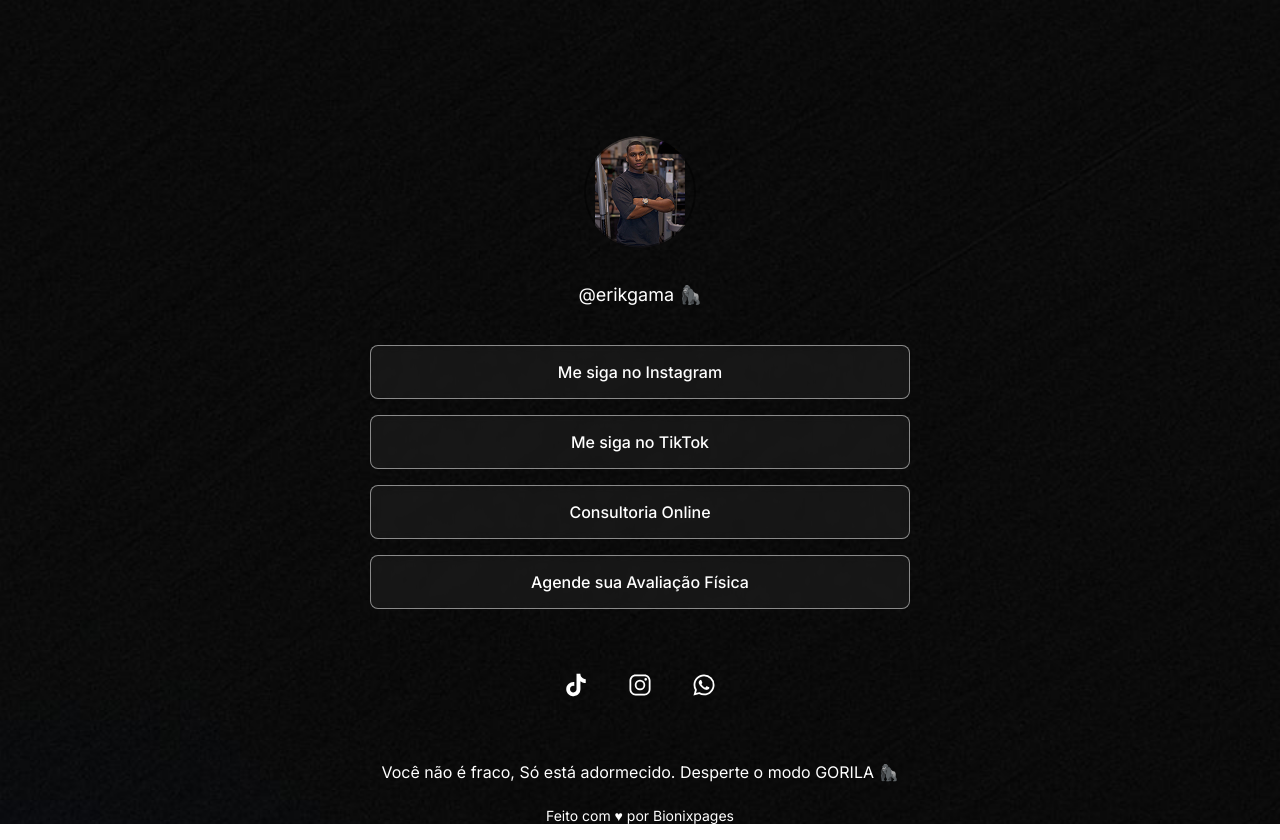
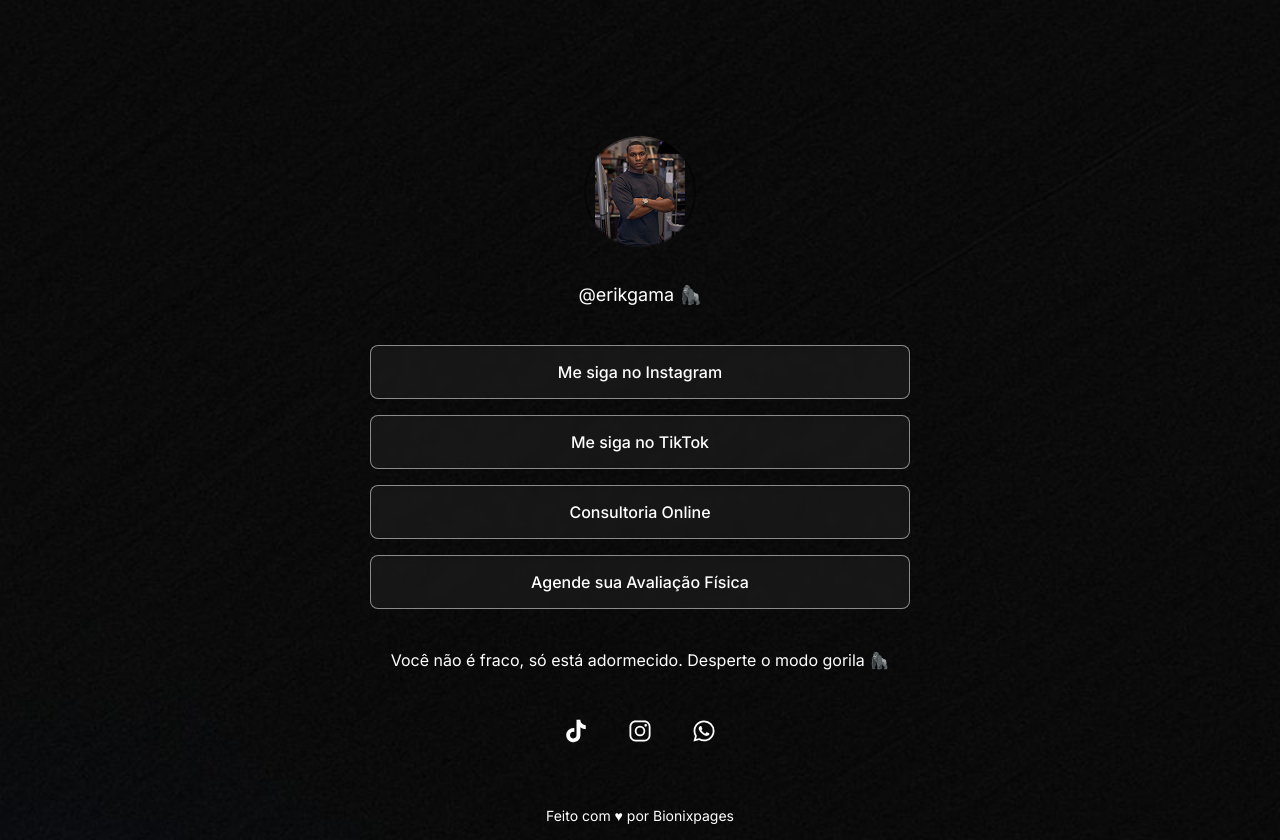
Before and after one commit to bionixpages/erikgama, a plain HTML site: page index.html in a window 1280 px wide. Drawn offline with nearby package versions, Linux system fonts and the light colour scheme.

Commit message:
Atualiza estilo da frase e posicionamento do rodapé

```diff
--- a/index.html
+++ b/index.html
@@ -69,6 +69,11 @@
         </li>
       </ul>
 
+      <!-- Frase Impactante (visível no topo) -->
+      <p class="impacto">
+        Você não é fraco, só está adormecido. Desperte o modo gorila 🦍
+      </p>
+
       <!-- Redes sociais com ícones -->
       <nav id="social-links" aria-label="Redes sociais">
         <a
@@ -97,11 +102,6 @@
         </a>
       </nav>
 
-      <!-- Frase Impactante -->
-      <p class="impacto">
-        Você não é fraco, Só está adormecido. Desperte o modo GORILA 🦍
-      </p>
-
       <!-- Rodapé -->
       <footer>
         Feito com ♥ por
--- a/style.css
+++ b/style.css
@@ -19,12 +19,15 @@ body {
   max-width: 588px;
   margin: 40px auto 0;
   padding: 0 24px;
+  display: flex;
+  flex-direction: column;
+  min-height: 100vh;
 }
 
 /* PROFILE */
 #profile {
   text-align: center;
-  padding: 32px 24px 16px; /* Menos espaço acima e abaixo */
+  padding: 32px 24px 16px;
 }
 
 #profile img {
@@ -32,7 +35,7 @@ body {
   height: 112px;
   border-radius: 50%;
   object-fit: cover;
-  margin-top: 64px; /* 4cm aproximadamente */
+  margin-top: 64px;
 }
 
 #profile p {
@@ -44,8 +47,8 @@ body {
 #profile h1 {
   font-size: 18px;
   font-weight: 400;
-  color: white; /* Cor corrigida */
-  margin-top: 32px; /* 2cm aproximadamente */
+  color: white;
+  margin-top: 32px;
 }
 
 /* LINKS */
@@ -86,7 +89,7 @@ ul li a:focus {
 #social-links {
   display: flex;
   justify-content: center;
-  padding: 24px 0;
+  padding: 24px 0 16px;
   font-size: 24px;
   gap: 8px;
 }
@@ -110,9 +113,21 @@ ul li a:focus {
   outline-offset: 2px;
 }
 
+/* FRASE IMPACTANTE */
+.impacto {
+  text-align: center;
+  font-size: 16px;
+  font-weight: 400;
+  margin: 16px 0 8px;
+  color: white;
+  line-height: 1.4;
+  text-transform: none;
+}
+
 /* FOOTER */
 footer {
-  margin-top: 24px;
+  margin-top: auto;
+  padding-bottom: 16px;
   text-align: center;
   font-size: 14px;
   color: white;
@@ -132,14 +147,3 @@ footer a:focus {
   outline: 2px solid white;
   outline-offset: 2px;
 }
-
-/* FRASE IMPACTANTE */
-.impacto {
-  text-align: center;
-  font-size: 16px; /* tamanho reduzido */
-  font-weight: 400; /* peso mais leve */
-  margin: 24px 0 0;
-  color: white;
-  line-height: 1.4;
-  text-transform: none; /* mantém letras normais */
-}
```
